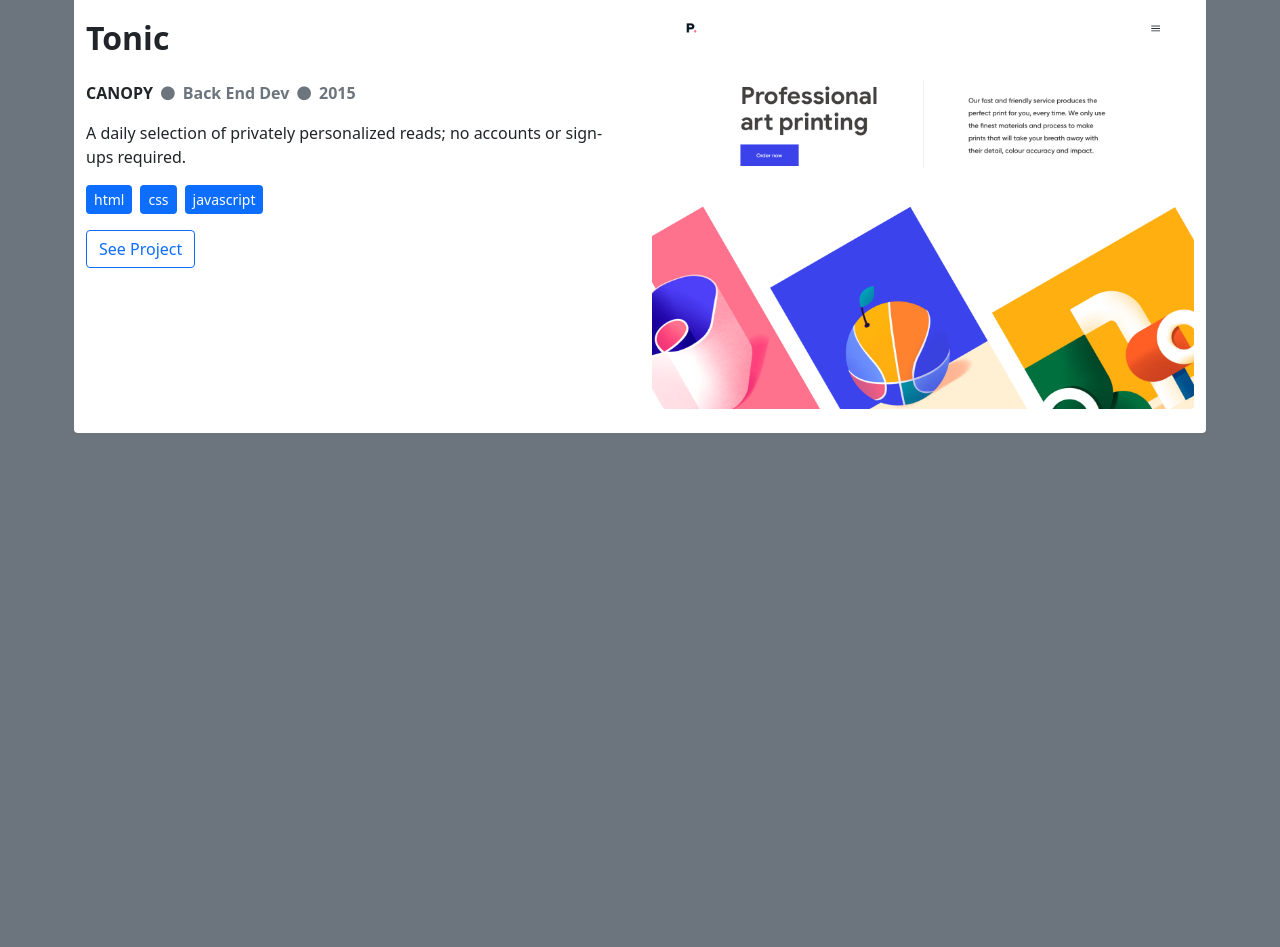
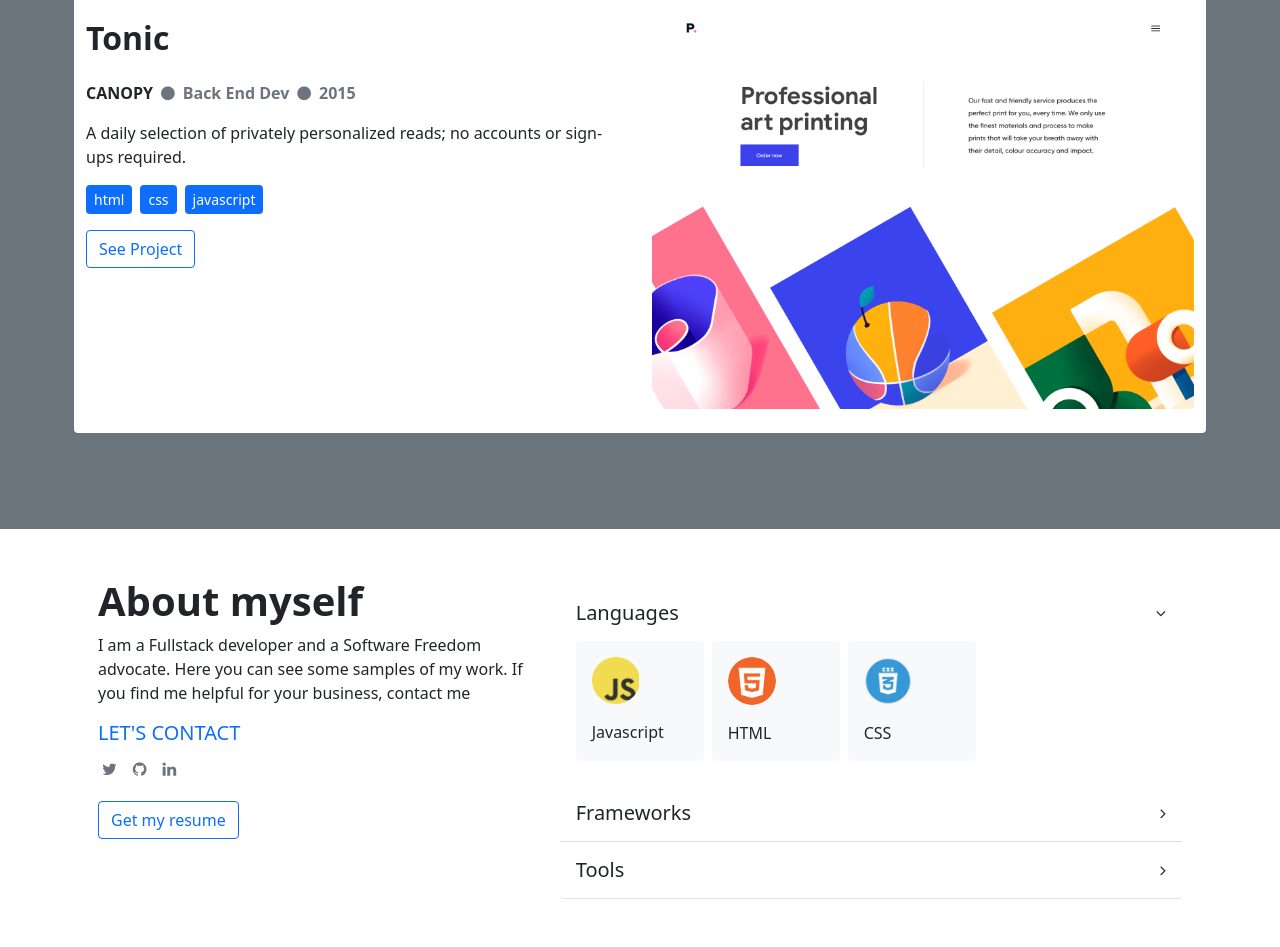
Before and after one commit to jssol/bootstrap-portfolio, a website: page index.html in a window 1280 px wide. Shown: the part 2497-3444 px from the top of the page. Before the commit the page ends 3026 px from the top, so only its background shows below. Drawn offline with nearby package versions, Linux system fonts and the light colour scheme.

Commit message:
Add the about-me section

```diff
--- a/index.html
+++ b/index.html
@@ -276,5 +276,62 @@
         </div>
       </div>
     </section>
+
+    <section class="container-fluid bg-white py-5">
+      <div class="container mx-auto row">
+        <div class="col-5">
+          <h1 class="font-weight-bold fs-1">About myself</h1>
+          <p>
+            I am a Fullstack developer and a Software Freedom advocate. Here you
+            can see some samples of my work. If you find me helpful for your
+            business, contact me
+          </p>
+          <h5 class="text-primary">LET'S CONTACT</h5>
+          <ul class="nav list-inline">
+            <li class="nav-item mr-2">
+              <a class="nav-link p-1 text-secondary" href="#"
+                ><i class="fa fa-twitter"></i
+              ></a>
+            </li>
+            <li class="nav-item mr-2">
+              <a class="nav-link p-1 text-secondary" href="#"
+                ><i class="fa fa-github"></i
+              ></a>
+            </li>
+            <li class="nav-item mr-2">
+              <a class="nav-link p-1 text-secondary" href="#"
+                ><i class="fa fa-linkedin"></i
+              ></a>
+            </li>
+          </ul>
+          <a href="#" class="btn btn-outline-primary align-self-start mt-3"
+          >Get my resume</a
+        >
+        </div>
+        <div class="col-7">
+          <div class="list-group">
+            <div class="list-group-item  border-0 d-flex flex-column">
+              <div class="d-flex justify-content-between align-items-center py-3">
+                <h5 class="m-0">Languages</h5>
+                <i class="fa fa-angle-down" aria-hidden="true"></i>
+              </div>
+              <ul class="list-inline d-inline-flex">
+                <li class="list-inline-item rounded bg-light p-3 d-flex flex-column"><img class="rounded-circle mr-5 mb-3" width="48px" src="assets/img/icon-js.png" alt="javascript icon"><span>Javascript</span></li>
+                <li class="list-inline-item rounded bg-light p-3 d-flex flex-column"><img class="rounded-circle mr-5 mb-3" width="48px" src="assets/img/icon-html.png" alt="html icon"><span>HTML</span></li>
+                <li class="list-inline-item rounded bg-light p-3 d-flex flex-column"><img class="rounded-circle mr-5 mb-3" src="assets/img/icon-css.png" width="48px" alt="css icon"><span>CSS</span></li>
+              </ul>
+            </div>
+            <div class="list-group-item d-flex border-bottom border-0 justify-content-between align-items-center py-3">
+              <h5 class="m-0">Frameworks</h5>
+              <i class="fa fa-angle-right" aria-hidden="true"></i>
+            </div>
+            <div class="list-group-item d-flex border-bottom border-0 justify-content-between align-items-center py-3">
+              <h5 class="m-0">Tools</h5>
+              <i class="fa fa-angle-right" aria-hidden="true"></i>
+            </div>
+          </div>
+        </div>
+      </div>
+    </section>
   </body>
 </html>
```
